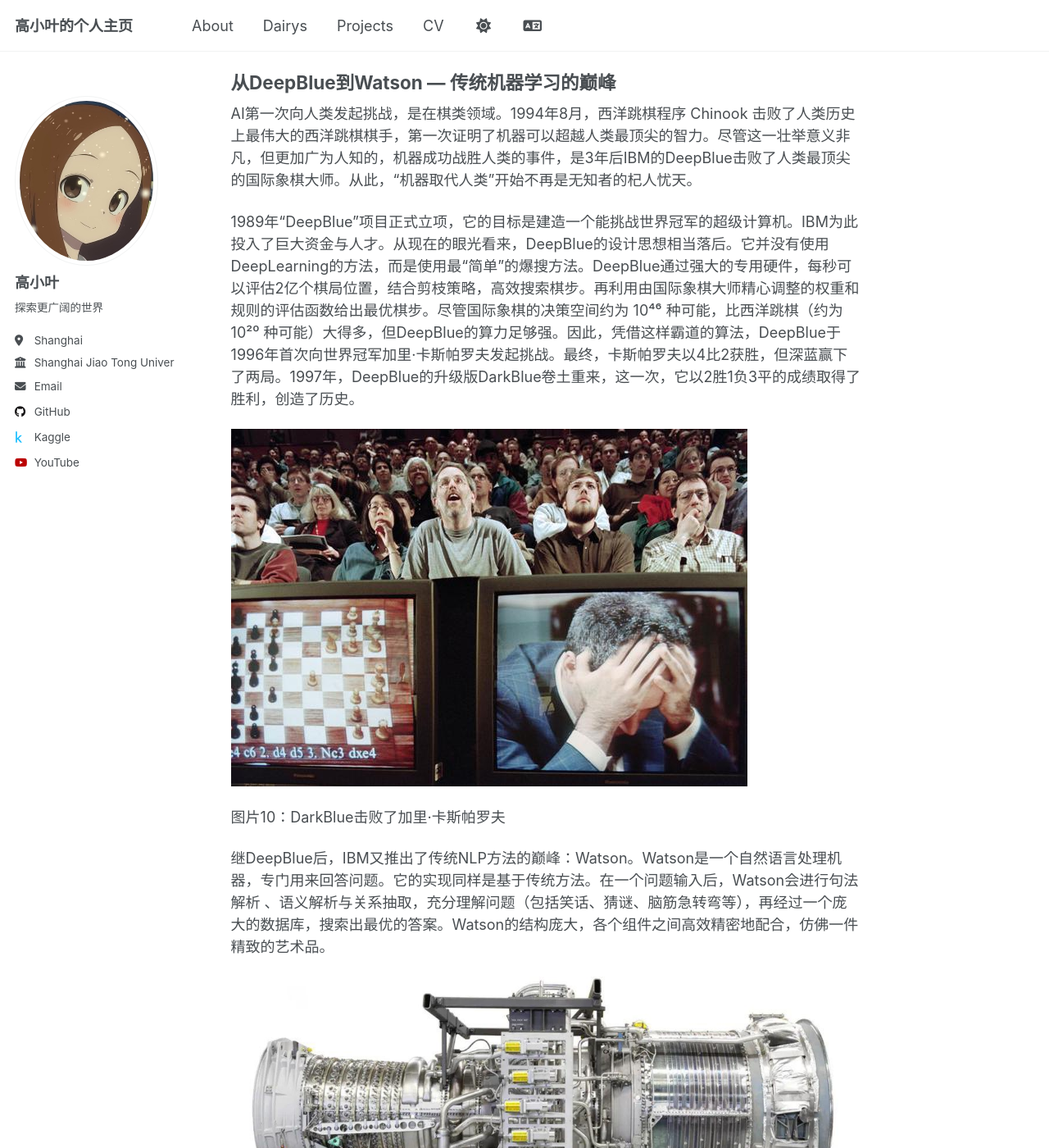
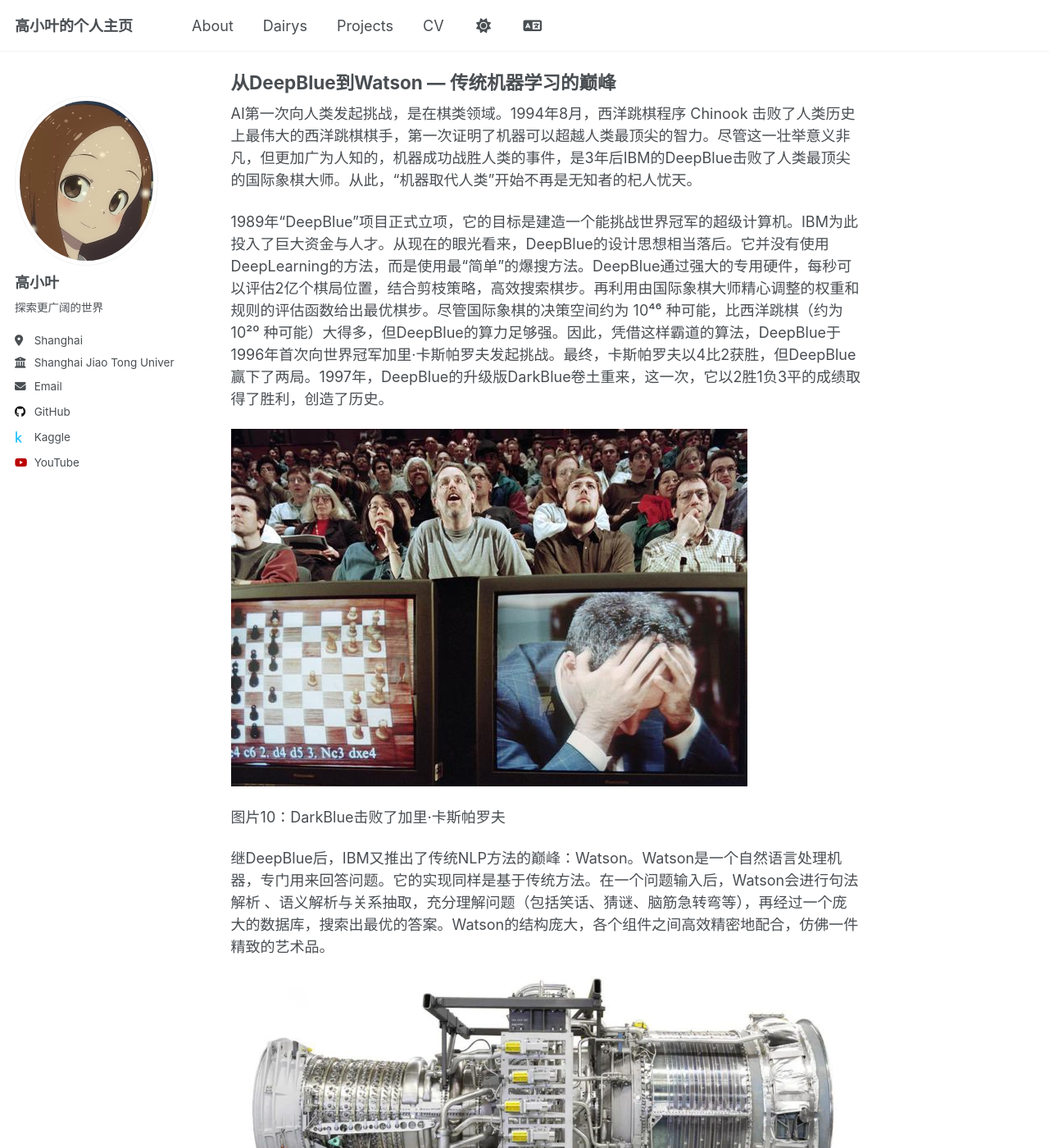
Before and after one commit to gaoyesjtu/gaoyesjtu.github.io, a Jekyll site: the page built from _dairys/第一章/2025-11-27-d.md, in a window 1280 px wide and 1400 px high, scrolled down 3924 px. Shown: the whole window at 82% size. Built offline with Jekyll 4.4.1, drawn with Linux system fonts in a browser that asks for light colours; comment, search, counter and statistics services are not loaded; part of the change alters nothing that is shown; some of the changed text lies outside the part shown.

Commit message:
Update 2025-11-27-d.md

```diff
--- a/_dairys/第一章/2025-11-27-d.md
+++ b/_dairys/第一章/2025-11-27-d.md
@@ -60,7 +60,7 @@ IBM这个名字在今天并不为大多数人所知，除了计算机组成课
 
 AI第一次向人类发起挑战，是在棋类领域。1994年8月，西洋跳棋程序 Chinook 击败了人类历史上最伟大的西洋跳棋棋手，第一次证明了机器可以超越人类最顶尖的智力。尽管这一壮举意义非凡，但更加广为人知的，机器成功战胜人类的事件，是3年后IBM的DeepBlue击败了人类最顶尖的国际象棋大师。从此，“机器取代人类”开始不再是无知者的杞人忧天。
 
-1989年“DeepBlue”项目正式立项，它的目标是建造一个能挑战世界冠军的超级计算机。IBM为此投入了巨大资金与人才。从现在的眼光看来，DeepBlue的设计思想相当落后。它并没有使用DeepLearning的方法，而是使用最“简单”的爆搜方法。DeepBlue通过强大的专用硬件，每秒可以评估2亿个棋局位置，结合剪枝策略，高效搜索棋步。再利用由国际象棋大师精心调整的权重和规则的评估函数给出最优棋步。尽管国际象棋的决策空间约为 10⁴⁶ 种可能，比西洋跳棋（约为 10²⁰ 种可能）大得多，但DeepBlue的算力足够强。因此，凭借这样霸道的算法，DeepBlue于1996年首次向世界冠军加里·卡斯帕罗夫发起挑战。最终，卡斯帕罗夫以4比2获胜，但深蓝赢下了两局。1997年，DeepBlue的升级版DarkBlue卷土重来，这一次，它以2胜1负3平的成绩取得了胜利，创造了历史。
+1989年“DeepBlue”项目正式立项，它的目标是建造一个能挑战世界冠军的超级计算机。IBM为此投入了巨大资金与人才。从现在的眼光看来，DeepBlue的设计思想相当落后。它并没有使用DeepLearning的方法，而是使用最“简单”的爆搜方法。DeepBlue通过强大的专用硬件，每秒可以评估2亿个棋局位置，结合剪枝策略，高效搜索棋步。再利用由国际象棋大师精心调整的权重和规则的评估函数给出最优棋步。尽管国际象棋的决策空间约为 10⁴⁶ 种可能，比西洋跳棋（约为 10²⁰ 种可能）大得多，但DeepBlue的算力足够强。因此，凭借这样霸道的算法，DeepBlue于1996年首次向世界冠军加里·卡斯帕罗夫发起挑战。最终，卡斯帕罗夫以4比2获胜，但DeepBlue赢下了两局。1997年，DeepBlue的升级版DarkBlue卷土重来，这一次，它以2胜1负3平的成绩取得了胜利，创造了历史。
 
 ![图片10：DarkBlue击败了加里·卡斯帕罗夫](/images/pictures/石器时代/图片12.jpg)
 
@@ -70,11 +70,11 @@ AI第一次向人类发起挑战，是在棋类领域。1994年8月，西洋跳
 
 ![图片11：Siemens H-Class 系列燃气轮机](/images/pictures/石器时代/图片11.jpg)
 
-图片11：Siemens H-Class 系列燃气轮机，是世界上效率最高的蒸汽机，也是世界上最复杂的机械之一，跟Watson一样，都代表着旧时代的最高成就。图片来自网络
+图片11：Siemens H-Class 系列燃气轮机，是世界上效率最高的蒸汽机，也是世界上最复杂的机械之一，跟Watson一样，都代表着旧时代的最高成就
 
 ![图片12：Waston在《危险边缘》上击败了两位最伟大的人类冠军](/images/pictures/石器时代/图片10.jpg)
 
-图片12：Waston在《危险边缘》上击败了两位最伟大的人类冠军。图片来自网络
+图片12：Waston在《危险边缘》上击败了两位最伟大的人类冠军
 
 2011年在美国智力竞赛节目《危险边缘》上，Watson击败了该节目两位最伟大的人类冠军肯·詹宁斯和布拉德·鲁特。在传统机器学习方法上，IBM赢得了最高的荣誉。虽然如此，短短一年后，以Alexnet为代表的DeepLearning技术彻底震惊了世界，Google、Facebook、Amazon等超新星由此开辟了新航道，旧时代的巨人IBM，从此永远留在了过去的荣誉里。
 
```
